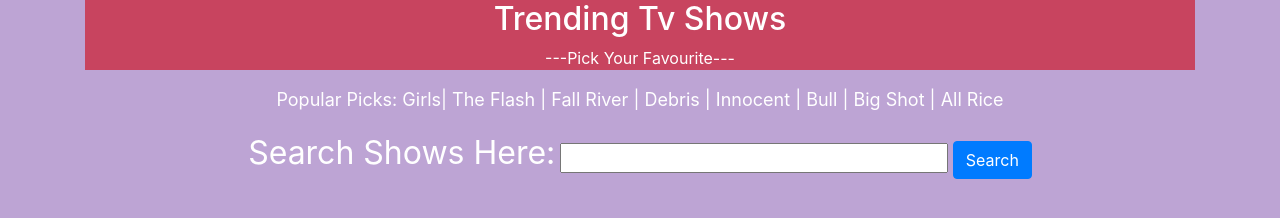
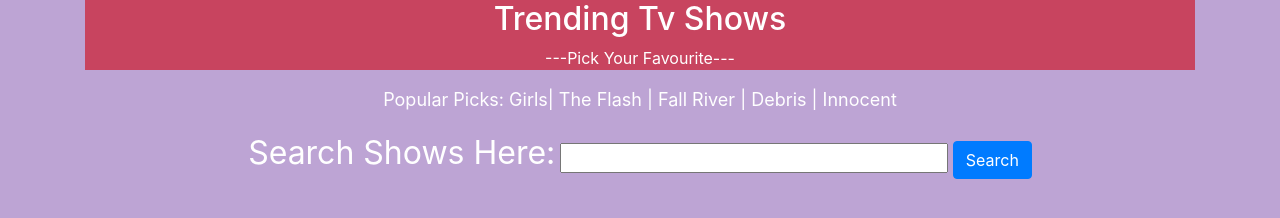
Before and after one commit to Karthick-code/tv-shows-display, a plain HTML site: page index.html in a window 1280 px wide. Drawn offline with nearby package versions, Linux system fonts and the light colour scheme.

Commit message:
Updating

```diff
--- a/index.html
+++ b/index.html
@@ -24,8 +24,7 @@
 
             <div class="row">
                 <div class="col-lg-12 col-md-8 col-sm-6">
-                    <p class="popular">Popular Picks: Girls| The Flash | Fall River | Debris | Innocent | Bull | Big
-                        Shot | All Rice</p>
+                    <p class="popular">Popular Picks: Girls| The Flash | Fall River | Debris | Innocent </p>
                     <div style="text-align: center;">
                         <label for="Shows" class="main">Search Shows Here:</label>
                         <input type="text" id="Shows" style="width:35%">
```
